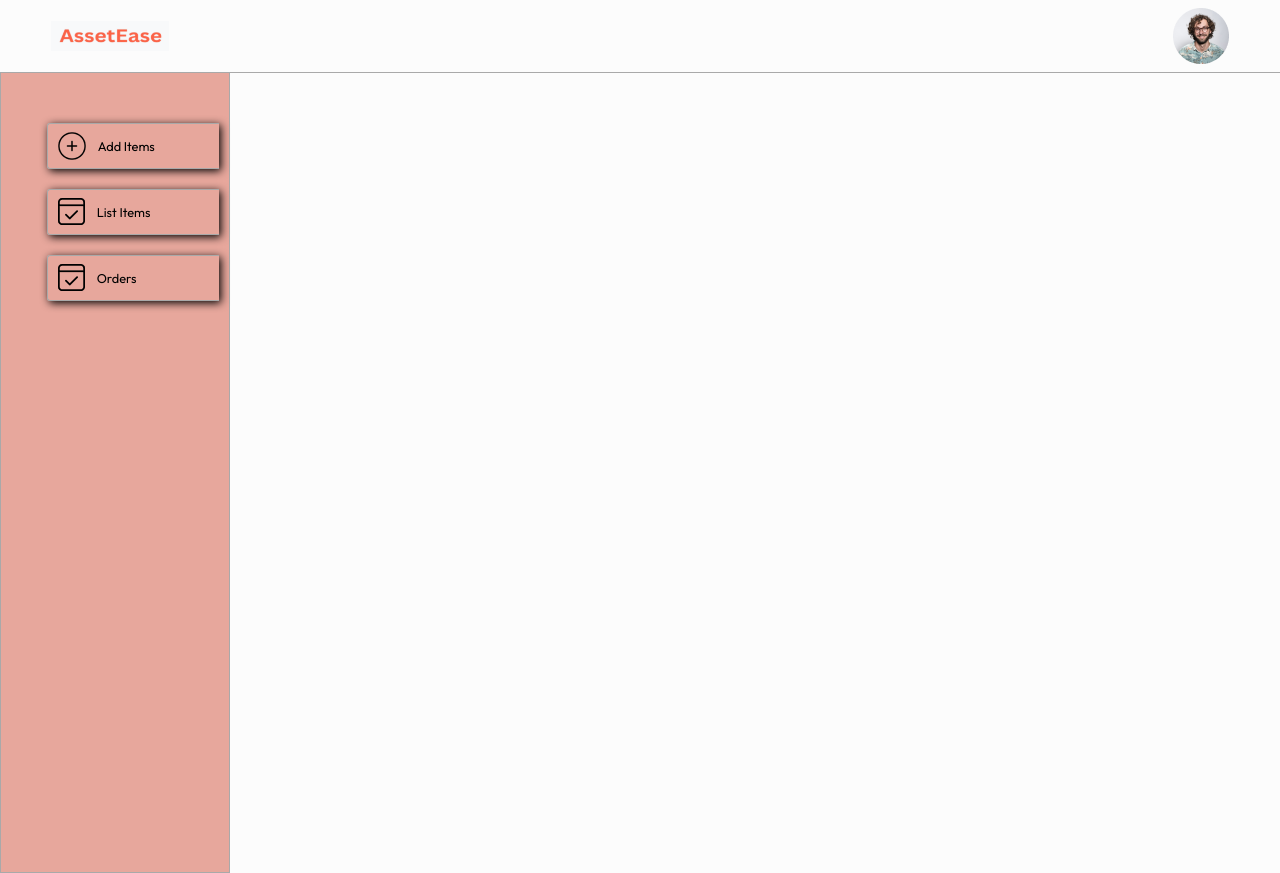
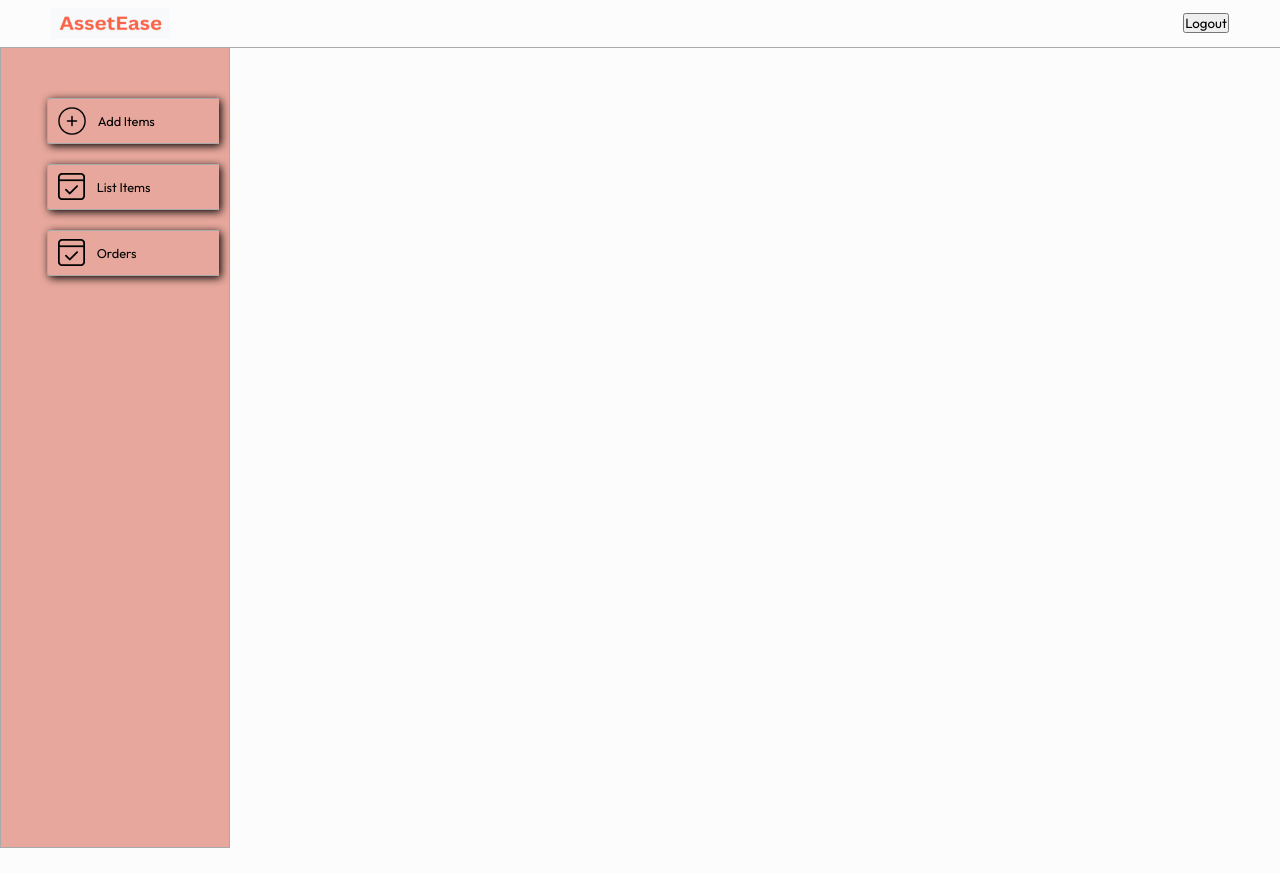
Before and after one commit to akashajay2428/AssetEase_an_asset_management_website, a React (Vite) app in the folder admin/admindash/: page / in a window 1280 px wide. After the commit the page ends 848 px from the top, so only its background shows below. Built offline with nearby package versions, Linux system fonts and the light colour scheme.

Commit message:
Update Navbar.jsx

```diff
--- a/admin/admindash/src/components/Navbar/Navbar.jsx
+++ b/admin/admindash/src/components/Navbar/Navbar.jsx
@@ -1,14 +1,25 @@
-import React from 'react'
-import './Navbar.css'
-import {assets} from '../../assets/assets'
+import React from 'react';
+import './Navbar.css';
+import { assets } from '../../assets/assets';
+import { useNavigate } from 'react-router-dom';
 
 const Navbar = () => {
+  const navigate = useNavigate();
+
+  // Handle logout
+  const handleLogout = () => {
+    localStorage.removeItem('adminLoggedIn'); // Remove login status from localStorage
+    navigate('/'); // Redirect to the home page (login page)
+  }
+
   return (
     <div className='navbar'>
-      <img className='logo' src={assets.logo} alt="" />
-      <img className='profile' src={assets.profile_image} alt="" />
+      <img className='logo' src={assets.logo} alt="Logo" />
+      <button className='logout-btn' onClick={handleLogout}>
+        Logout
+      </button>
     </div>
-  )
-}
+  );
+};
 
-export default Navbar
+export default Navbar;
```
